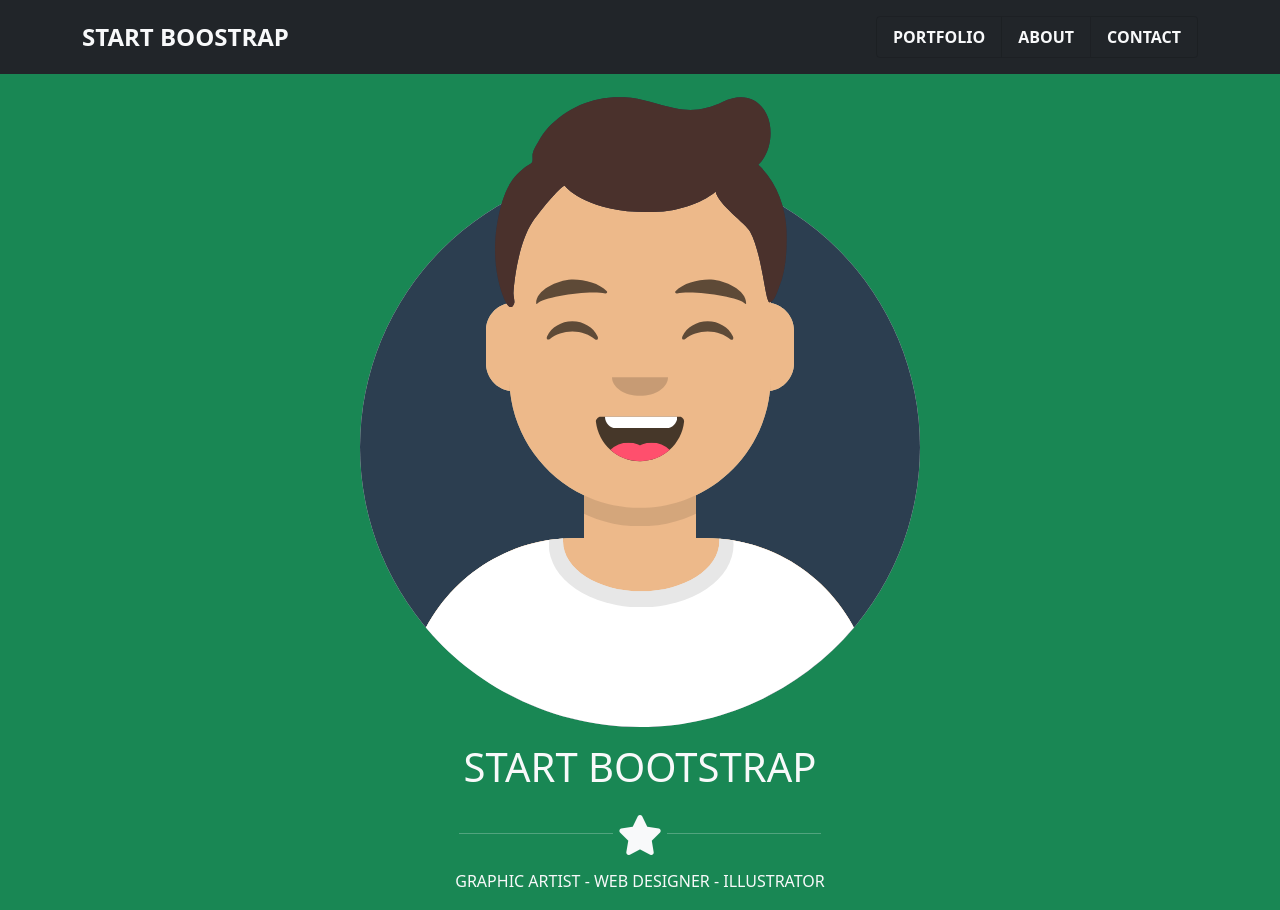
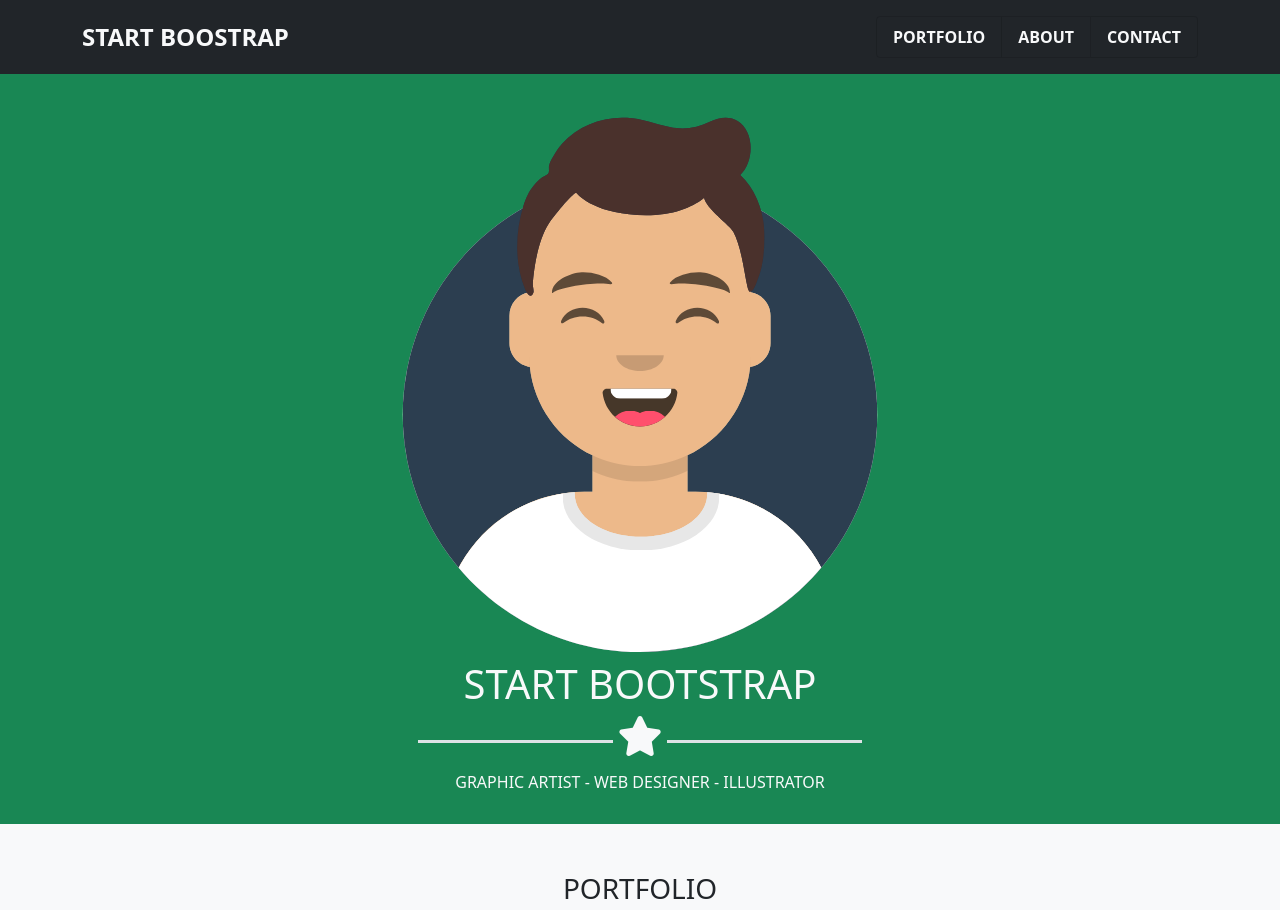
Before and after one commit to hajjamn/html-css-bootstrap-freelancer, a plain HTML site: page index.html in a window 1280 px wide. Shown: the top 910 px of the page. Drawn offline with nearby package versions, Linux system fonts and the light colour scheme; files that its build step writes are made by us from their sources.

Commit message:
FIX: fixed lines next to star

```diff
--- a/index.html
+++ b/index.html
@@ -28,20 +28,17 @@
     </div>
   </header>
   <main class="page-main bg-light">
-  <section class="hero bg-success  text-light pb-4">
-      <div class="container-fluid">
-        <div class="row">
-          <div class="col-12 text-center">
-            <div class="row flex-column align-items-center gy-3">
-              <img src="./img/avatar.svg" alt="Avatar" class="w-50">
-              <h1>START BOOTSTRAP</h1>
-              <div class="w-50">
-                <hr class="w-25 d-inline-block">
-                <i class="fa-solid fa-star fs-1"></i>
-                <hr class="w-25 d-inline-block">
-              </div>
-              <h2 class="fs-6">GRAPHIC ARTIST - WEB DESIGNER - ILLUSTRATOR</h2>
-            </div>
+  <section class="hero bg-success  text-light py-4 ">
+      <div class="container-sm text-center px-5">
+          <img src="./img/avatar.svg" alt="Avatar" class="w-50 mb-2">
+          <h1>START BOOTSTRAP</h1>
+          <div class="d-inline-block w-75 mb-3">
+            <div class="h-0 w-25 border-top d-inline-block pb-2 border-3"></div>
+            <i class="fa-solid fa-star fs-1 d-inline-block"></i>
+            <div class="h-0 w-25 border-top d-inline-block pb-2 border-3"></div>
+          </div>
+          <h2 class="fs-6">GRAPHIC ARTIST - WEB DESIGNER - ILLUSTRATOR</h2>
+        </div>
           </div>
         </div>
       </div>
```
